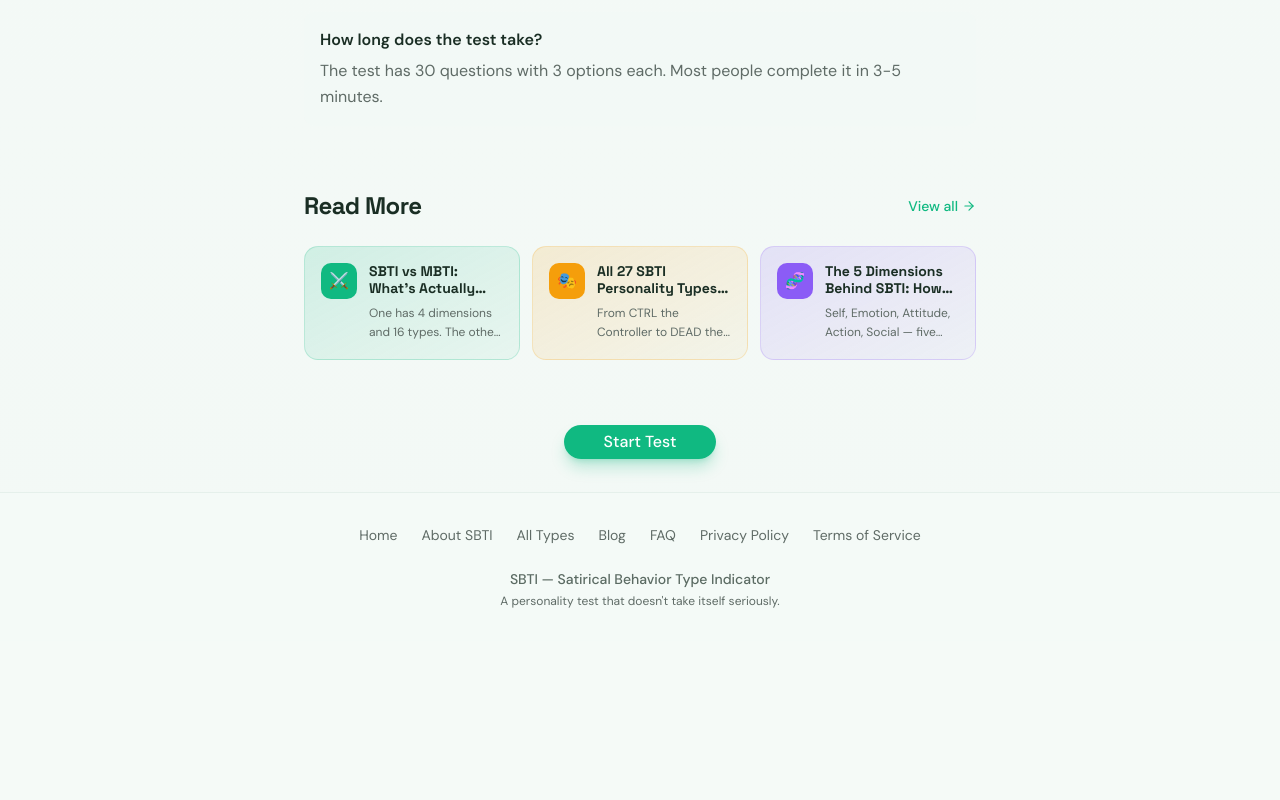
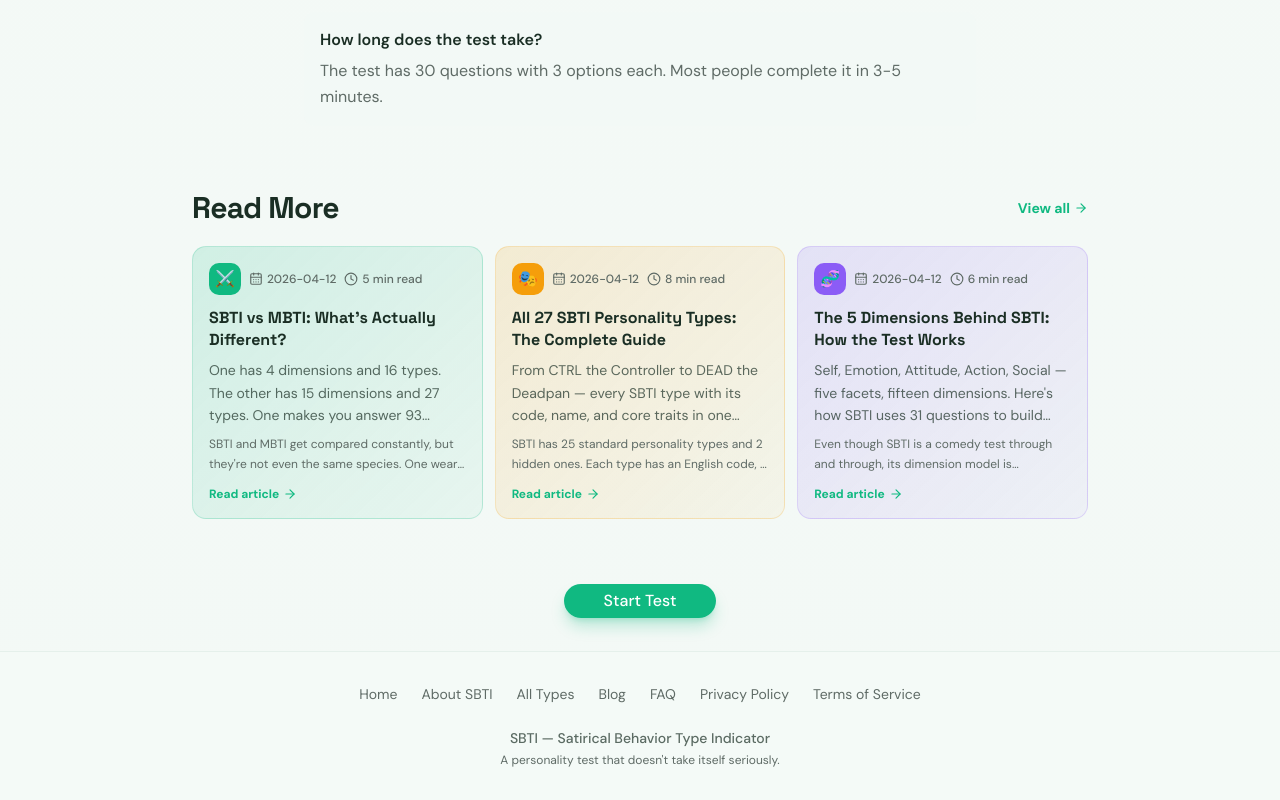
Before and after one commit to yan-labs/sbti-next, a Next.js app: page /en in a window 1280 px wide. Shown: the part 3931-4731 px from the top of the page. Before the commit the page ends 4572 px from the top, so only its background shows below. Built offline with nearby package versions, Linux system fonts and the light colour scheme.

Commit message:
fix: expand blog recommendation cards

```diff
--- a/components/blog-cards.tsx
+++ b/components/blog-cards.tsx
@@ -3,7 +3,7 @@
 import {useTranslations} from 'next-intl';
 import {Link} from '@/i18n/navigation';
 import {BLOG_POSTS} from '@/lib/data/blog';
-import {ArrowRight} from 'lucide-react';
+import {ArrowRight, CalendarDays, Clock} from 'lucide-react';
 
 const CARD_STYLES = [
   {
@@ -30,44 +30,61 @@ export function BlogCards({compact = false}: {compact?: boolean}) {
   const t = useTranslations('blog');
 
   return (
-    <section className={compact ? 'w-full' : 'w-full max-w-2xl py-8'}>
-      <div className="mb-6 flex items-center justify-between">
-        <h2 className="font-heading text-2xl font-bold tracking-tight">
+    <section className={compact ? 'w-full' : 'w-full max-w-4xl py-8'}>
+      <div className="mb-5 flex items-center justify-between gap-4">
+        <h2 className="font-heading text-2xl font-bold tracking-tight md:text-3xl">
           {t('sectionTitle')}
         </h2>
         <Link
           href="/blog"
-          className="flex items-center gap-1 text-sm font-medium text-primary hover:underline"
+          className="flex shrink-0 items-center gap-1 text-sm font-bold text-primary hover:underline"
         >
           {t('viewAll')}
           <ArrowRight className="h-3.5 w-3.5" />
         </Link>
       </div>
 
-      <div className={`grid gap-3 ${compact ? 'grid-cols-1' : 'grid-cols-1 sm:grid-cols-3'}`}>
+      <div className={`grid gap-3 ${compact ? 'grid-cols-1 md:grid-cols-3' : 'grid-cols-1 sm:grid-cols-2 lg:grid-cols-3'}`}>
         {BLOG_POSTS.map((post, i) => {
           const style = CARD_STYLES[i % CARD_STYLES.length];
           return (
-            <Link key={post.slug} href={`/blog/${post.slug}`} className="group">
+            <Link key={post.slug} href={`/blog/${post.slug}`} className="group block">
               <div
-                className={`relative overflow-hidden rounded-xl border bg-gradient-to-br p-4 transition-all hover:-translate-y-0.5 hover:shadow-md ${style.gradient} ${style.border}`}
+                className={`relative h-full overflow-hidden rounded-xl border bg-gradient-to-br p-4 transition-all hover:-translate-y-0.5 hover:shadow-md ${style.gradient} ${style.border}`}
               >
-                <div className="flex items-start gap-3">
+                <div className="flex h-full flex-col">
+                  <div className="mb-3 flex items-center gap-2 text-xs font-medium text-muted-foreground">
                     <span
-                    className={`flex h-9 w-9 shrink-0 items-center justify-center rounded-lg text-base ${style.icon}`}
+                      className={`flex h-8 w-8 shrink-0 items-center justify-center rounded-lg text-base ${style.icon}`}
                     >
                       {style.emoji}
                     </span>
-                  <div className="min-w-0">
-                    <h3 className="font-heading text-sm font-bold leading-tight group-hover:text-primary transition-colors line-clamp-2">
+                    <span className="flex items-center gap-1">
+                      <CalendarDays className="h-3.5 w-3.5" />
+                      <time dateTime={post.date}>{post.date}</time>
+                    </span>
+                    <span className="flex items-center gap-1">
+                      <Clock className="h-3.5 w-3.5" />
+                      {t('readTime', {minutes: post.readTime})}
+                    </span>
+                  </div>
+
+                  <div className="min-w-0 flex-1">
+                    <h3 className="line-clamp-2 font-heading text-base font-bold leading-snug transition-colors group-hover:text-primary">
                       {t(`posts.${post.slug}.title`)}
                     </h3>
-                    {!compact && (
-                      <p className="mt-1.5 text-xs leading-relaxed text-muted-foreground line-clamp-2">
+                    <p className="mt-2 line-clamp-3 text-sm leading-relaxed text-foreground/70">
                       {t(`posts.${post.slug}.excerpt`)}
                     </p>
-                    )}
+                    <p className="mt-2 line-clamp-2 text-xs leading-relaxed text-muted-foreground">
+                      {t(`articles.${post.slug}.p1`)}
+                    </p>
                   </div>
+
+                  <span className="mt-3 inline-flex items-center gap-1 text-xs font-bold text-primary">
+                    {t('readArticle')}
+                    <ArrowRight className="h-3.5 w-3.5 transition-transform group-hover:translate-x-1" />
+                  </span>
                 </div>
               </div>
             </Link>
```
Lines whose indentation alone changed are shown as unchanged.
